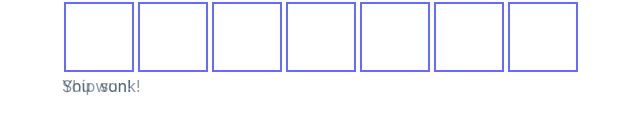
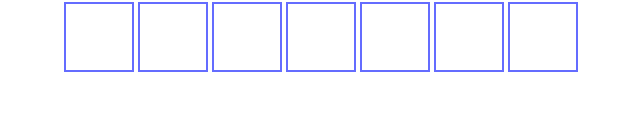
Before and after one commit to MarianneH/battleship-react-ts, a React (Vite) app: page / in a window 1280 px wide. Shown: the part 585-718 px from the top of the page, without its empty margins (319-959 px from the left). Built offline with nearby package versions, Linux system fonts and the light colour scheme.

Commit message:
add messages when ship sunk and game won

```diff
--- a/src/components/Battlefield/Battlefield.tsx
+++ b/src/components/Battlefield/Battlefield.tsx
@@ -46,7 +46,6 @@ function Battlefield({
                 ships={ships}
                 setShips={setShips}
                 sunkenShips={sunkenShips}
-                gameModel={gameModel}
                 setGameModel={setGameModel}
               />
             ))}
--- a/src/components/SingleField/SingleField.tsx
+++ b/src/components/SingleField/SingleField.tsx
@@ -12,7 +12,6 @@ interface SingleFieldProps {
   ships: ShipType | null;
   sunkenShips: string[][];
   setShips: React.Dispatch<React.SetStateAction<ShipType | null>>;
-  gameModel: GameModelType;
   setGameModel: React.Dispatch<React.SetStateAction<GameModelType>>;
 }
 
@@ -21,11 +20,9 @@ function SingleField({
   ships,
   sunkenShips,
   setShips,
-  gameModel,
   setGameModel,
 }: SingleFieldProps) {
   const [icon, setIcon] = useState<null | "hit" | "sunk" | "miss">(null);
-  console.log(gameModel);
 
   function handleFieldClick() {
     if (isShipHit(ships, id)) {
--- a/src/index.css
+++ b/src/index.css
@@ -37,14 +37,21 @@ table td {
   color: green;
 }
 .message {
-  opacity: 0.5;
-  transition: opacity 0.5s ease-in-out;
+  opacity: 0;
+  visibility: hidden;
+  transition: all 0.6s ease-in-out;
+  font-size: 2rem;
+  width: 10rem;
   position: absolute;
-  margin: auto;
+  top: 45vh;
+  left: calc(50vw - 5rem);
+  text-shadow: black 0 5px 10px;
 }
 .show {
   opacity: 1;
+  visibility: visible;
 }
+
 a {
   font-weight: 500;
   color: #646cff;
```
